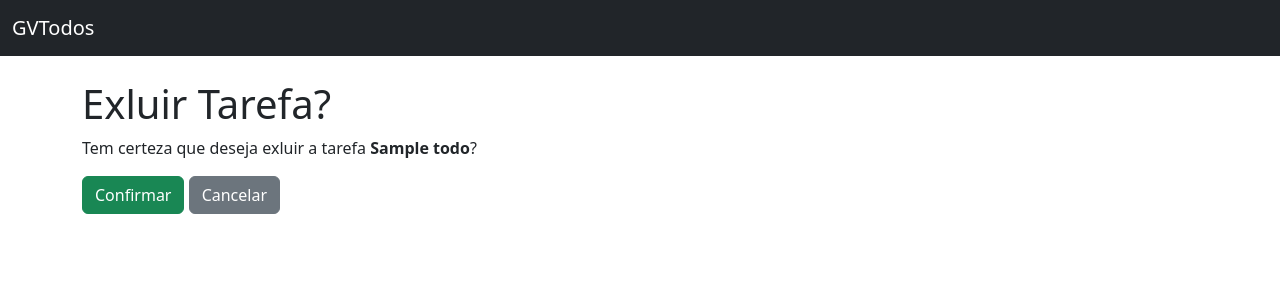
After one commit to GabrielHidaN/TODO_List, a Django app: page /delete/1 in a window 1280 px wide. The commit adds this page. Shown: the top 300 px of the page. Run offline with Django 5.2, Linux system fonts and the light colour scheme; tables that the repository leaves empty hold one stand-in row (values such as "Sample post").

Commit message:
add: delete task in todo

```diff
--- a/setup/urls.py
+++ b/setup/urls.py
@@ -17,10 +17,11 @@ Including another URLconf
 
 from django.contrib import admin
 from django.urls import path
-from todos.views import TodoListView , TodoCreateView , TodoUpdateView
+from todos.views import TodoListView , TodoCreateView , TodoUpdateView , TodoDeleteView
 
 urlpatterns = [path("admin/", admin.site.urls),
                path("", TodoListView.as_view(), name="todo_list"),
                path("create", TodoCreateView.as_view(), name="todo_create"),
-               path("update/<int:pk>", TodoUpdateView.as_view(), name="todo_update")
+               path("update/<int:pk>", TodoUpdateView.as_view(), name="todo_update"),
+               path("delete/<int:pk>", TodoDeleteView.as_view(), name="todo_delete"),
                ]
--- /dev/null
+++ b/todos/templates/todos/todo_confirm_delete.html
@@ -0,0 +1,16 @@
+{% extends "base.html" %}
+
+{% block page_title %}
+    Excluir Tarefa
+{% endblock page_title %}
+
+{% block content %}
+    <h1>Exluir Tarefa?</h1>
+    <p>Tem certeza que deseja exluir a tarefa <strong>{{todo.title}}</strong>?</p>
+
+    <form method="POST">
+        {% csrf_token %}
+        <button type="submit" class="btn btn-success">Confirmar</button>
+        <a href = "{% url "todo_list" %}" class="btn btn-secondary">Cancelar</a>
+    </form>
+{% endblock content %}
--- a/todos/templates/todos/todo_list.html
+++ b/todos/templates/todos/todo_list.html
@@ -34,7 +34,7 @@
             <td>
               <a href="#" class="btn btn-primary btn-sm">Concluir</a>
               <a href="{% url "todo_update" pk=todo.pk %}" class="btn btn-secondary btn-sm">Editar</a>
-              <a href="#" class="btn btn-danger btn-sm">Excluir</a>
+              <a href="{% url "todo_delete" pk=todo.pk %}" class="btn btn-danger btn-sm">Excluir</a>
             </td>
           </tr>
       {% endfor %}
--- a/todos/views.py
+++ b/todos/views.py
@@ -1,4 +1,4 @@
-from django.views.generic import ListView , CreateView , UpdateView
+from django.views.generic import ListView , CreateView , UpdateView , DeleteView
 from django.urls import reverse_lazy
 from .models import Todo
 
@@ -16,3 +16,8 @@ class TodoUpdateView(UpdateView):
     model = Todo
     fields = ["title", "deadline"]
     success_url = reverse_lazy("todo_list")
+
+class TodoDeleteView(DeleteView):
+    model = Todo
+   # fields = ["title", "deadline"]
+    success_url = reverse_lazy("todo_list")
```
